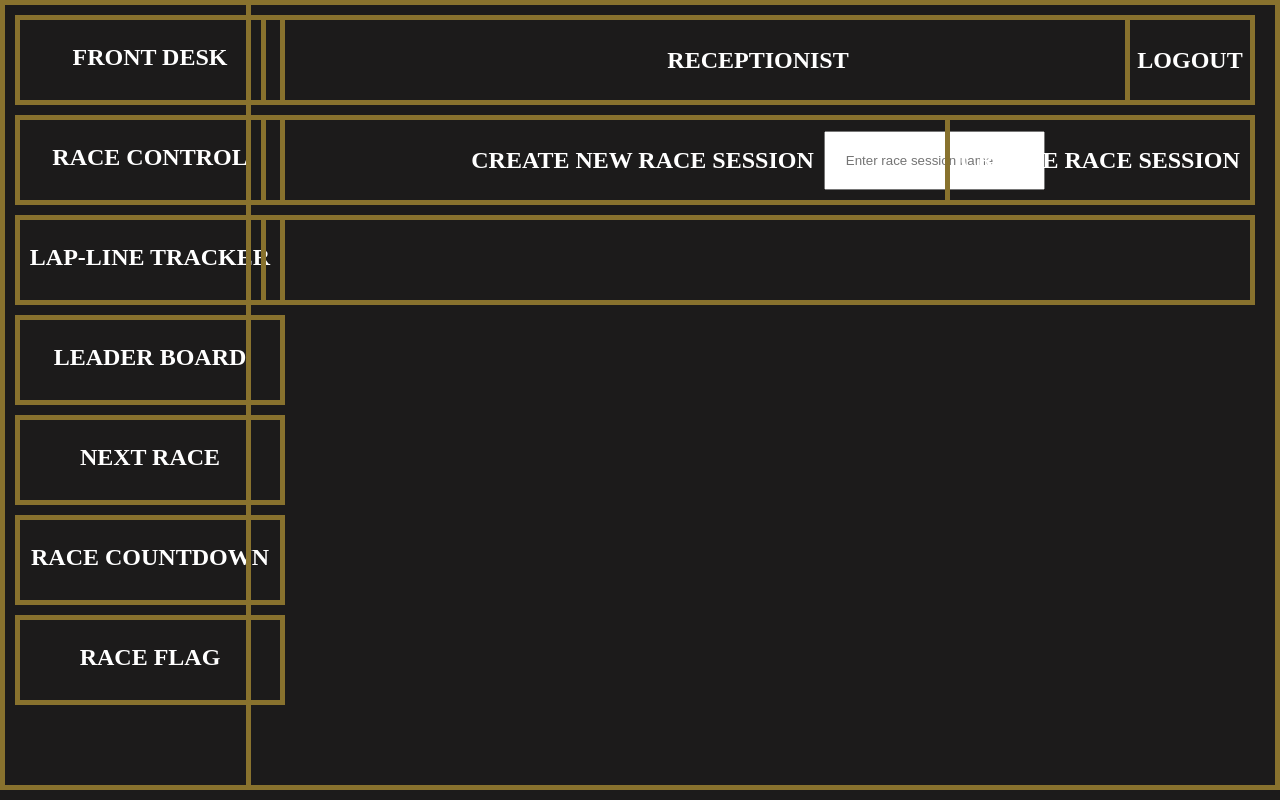
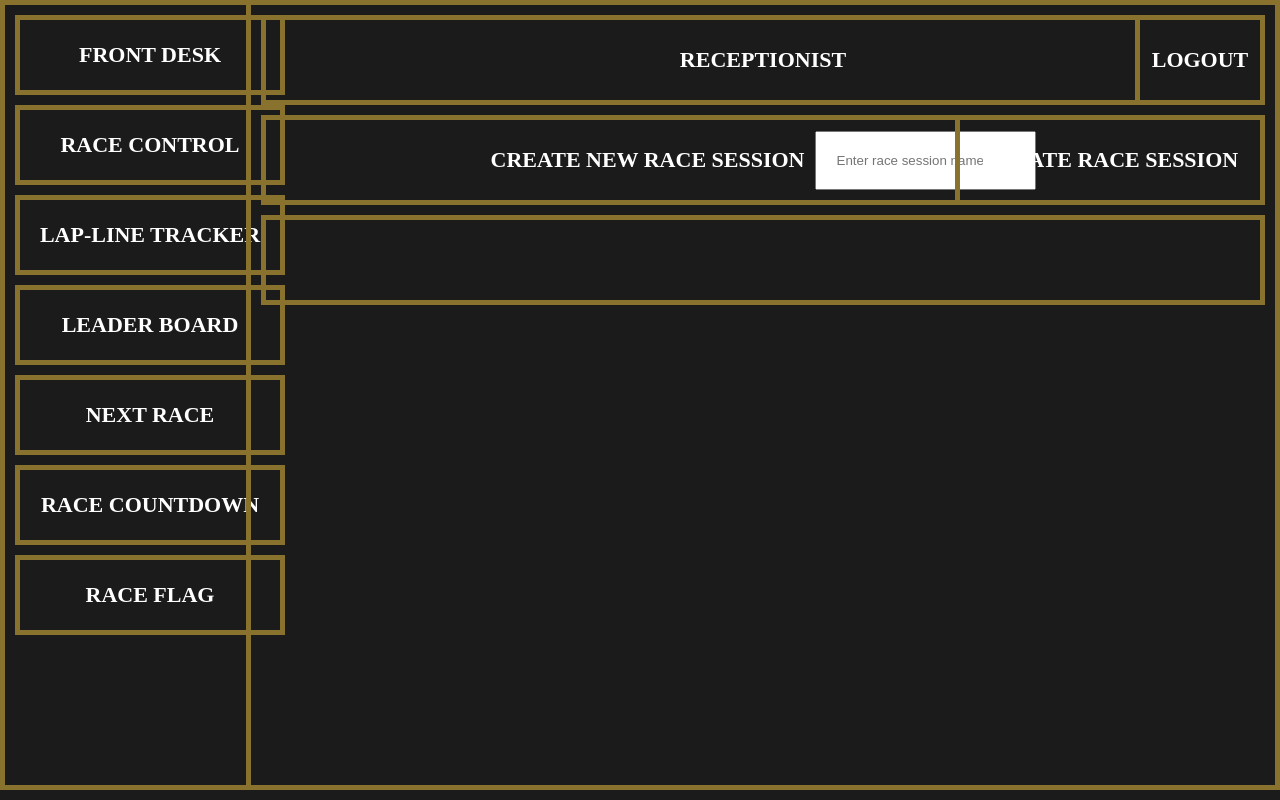
Before and after one commit to anderosc/racetrack, a website: page frontend/html/private/front-desk.html in a window 1280 px wide. Drawn offline with nearby package versions, Linux system fonts and the light colour scheme; files that its build step writes are made by us from their sources; no server answers.

Commit message:
some changes

```diff
--- a/frontend/css/public/main.css
+++ b/frontend/css/public/main.css
@@ -10,7 +10,7 @@ button {
 
 .button {
     cursor: pointer;
-    height: 80px;
+    height: 70px;
     width: 260px;
     background-color: #1c1b1b;
     margin: 10px;
@@ -41,7 +41,7 @@ p {
     text-transform: uppercase;
     color: white;
     font-weight: bold;
-    font-size: 24px;
+    font-size: 22px;
     text-align: center;
 }
 
@@ -96,7 +96,7 @@ input[type=password] {
 
 .header {
     position: relative; /* Important for child absolute positioning */
-    width: calc(100% - 40px);
+    width: calc(100% - 30px);
     height: 80px;
     border: 5px solid #88722e;
     margin: 10px;
--- a/frontend/html/private/front-desk.html
+++ b/frontend/html/private/front-desk.html
@@ -8,13 +8,13 @@
     </head>
     <body>
         <div class="container left">
-            <div class="button"><a href="../front-desk"><p>Front Desk</p></div></a>
-            <div class="button"><a href="../race-control"><p>Race Control</p></div></a>
-            <div class="button"><a href="../lap-line-tracker"><p>Lap-line Tracker</p></div></a>
-            <div class="button"><a href="../leader-board"><p>Leader Board</p></div></a>
-            <div class="button"><a href="../next-race"><p>Next Race</p></div></a>
-            <div class="button"><a href="../race-countdown"><p>Race Countdown</p></div></a>
-            <div class="button"><a href="../race-flags"><p>Race Flag</p></div></a>
+            <a href="/front-desk"><div class="button"><p>Front Desk</p></div></a>
+            <a href="/race-control"><div class="button"><p>Race Control</p></div></a>
+            <a href="/lap-line-tracker"><div class="button"><p>Lap-line Tracker</p></div></a>
+            <a href="/leader-board"><div class="button"><p>Leader Board</p></div></a>
+            <a href="/next-race"><div class="button"><p>Next Race</p></div></a>
+            <a href="/race-countdown"><div class="button"><p>Race Countdown</p></div></a>
+            <a href="/race-flags"><div class="button"><p>Race Flag</p></div></a>
         </div>
         <div class="container right">
             <!---<div class="loginbox">
```
Also changed, not shown: frontend/html/public/index.html (+7 -7 lines), 2 other files.
